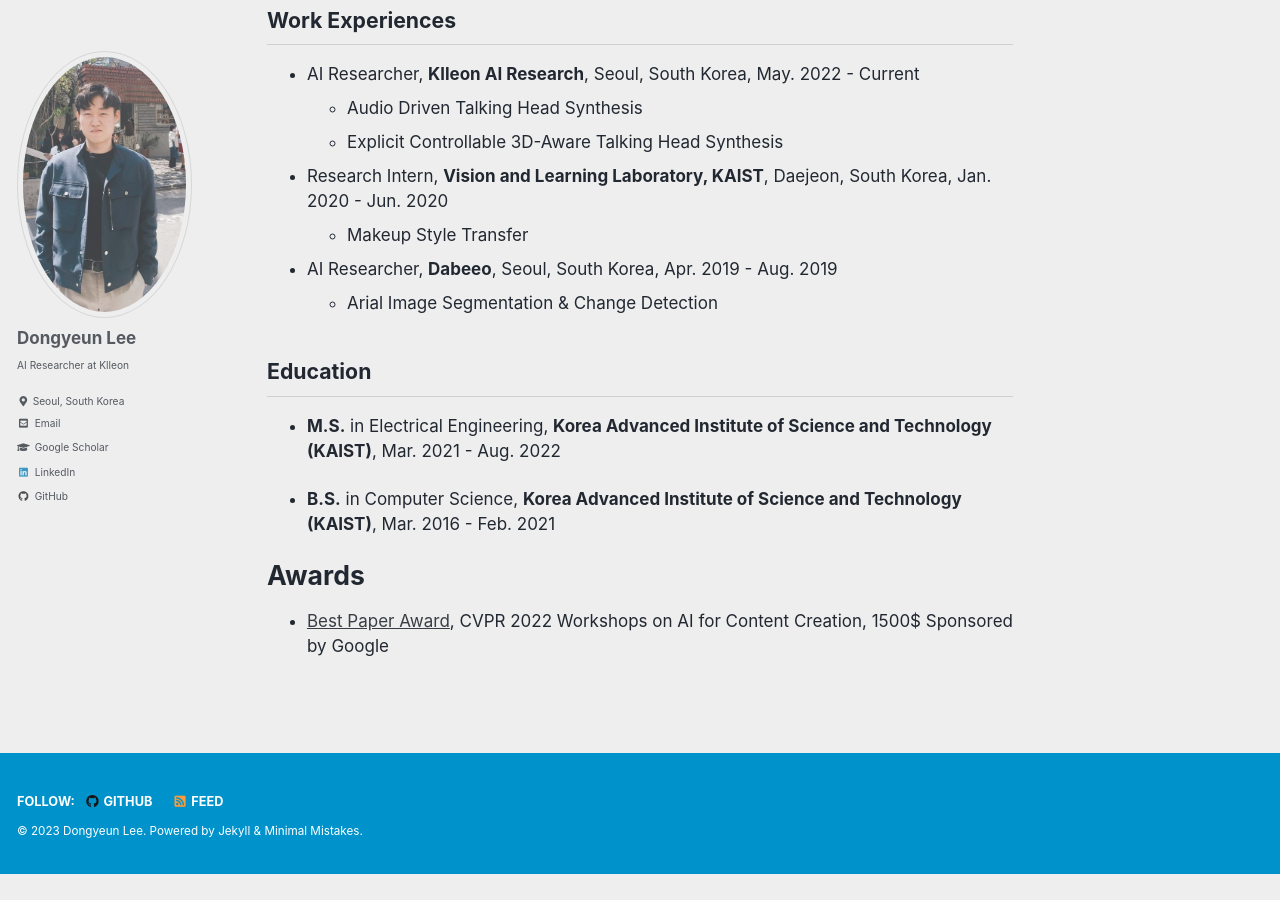
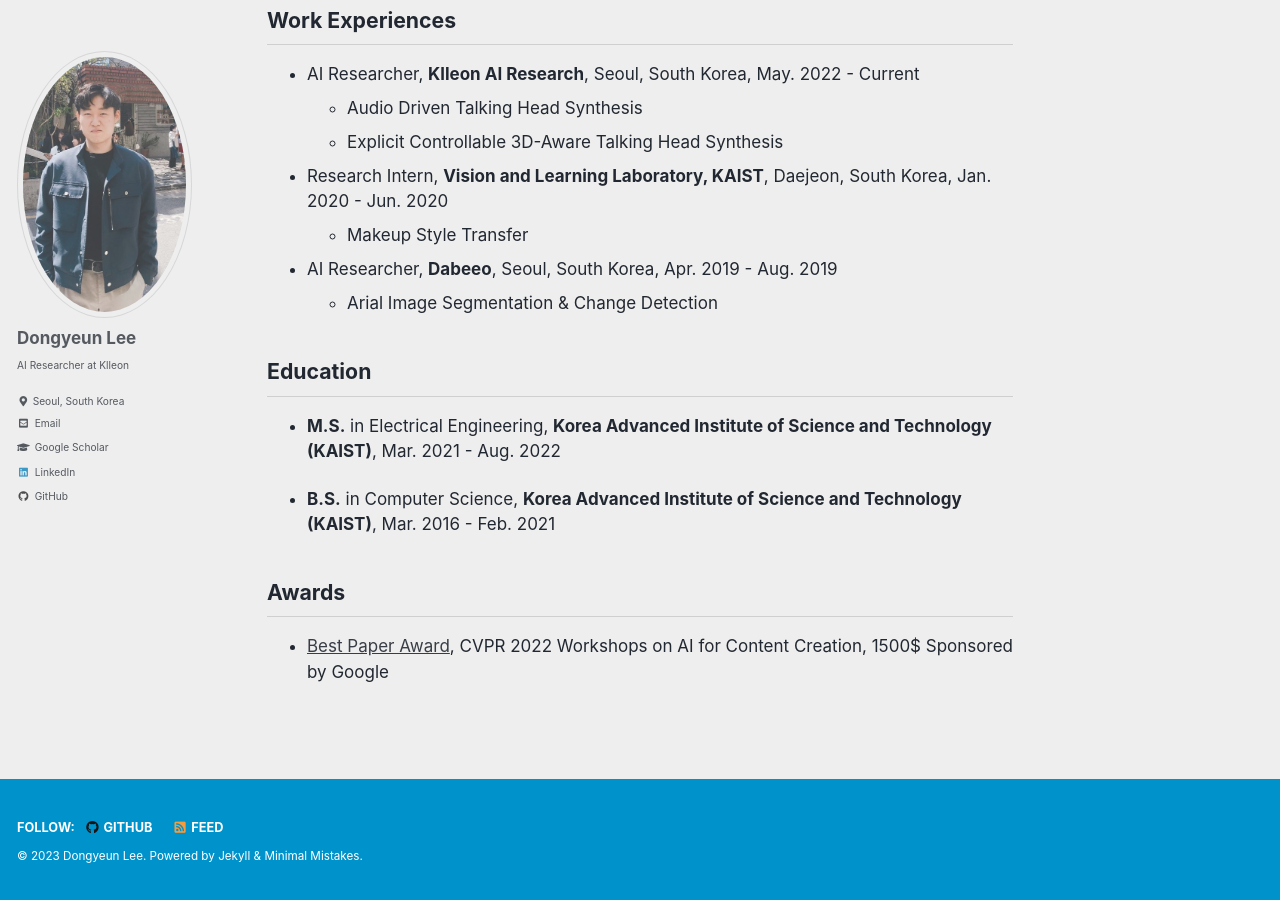
Before and after one commit to LeeDongYeun/leedongyeun.github.io, a Jekyll site: the page built from _pages/about.md, in a window 1280 px wide and 900 px high, scrolled down 887 px. Built offline with Jekyll 4.4.1, drawn with Linux system fonts in a browser that asks for light colours; cached includes are drawn as plain includes; before the commit the page ends 1761 px from its top, so only the background shows below that.

```diff
--- a/_pages/about.md
+++ b/_pages/about.md
@@ -48,5 +48,5 @@ Doyeon Kim, **Dongyeun Lee**, Donggyu Joo, Junmo Kim \\
 
 - **B.S.** in Computer Science, **Korea Advanced Institute of Science and Technology (KAIST)**, Mar. 2016 - Feb. 2021
 
-# Awards
+## Awards
 - [Best Paper Award](images/CVPRW2022_award.jpeg), CVPR 2022 Workshops on AI for Content Creation, 1500$ Sponsored by Google
```
